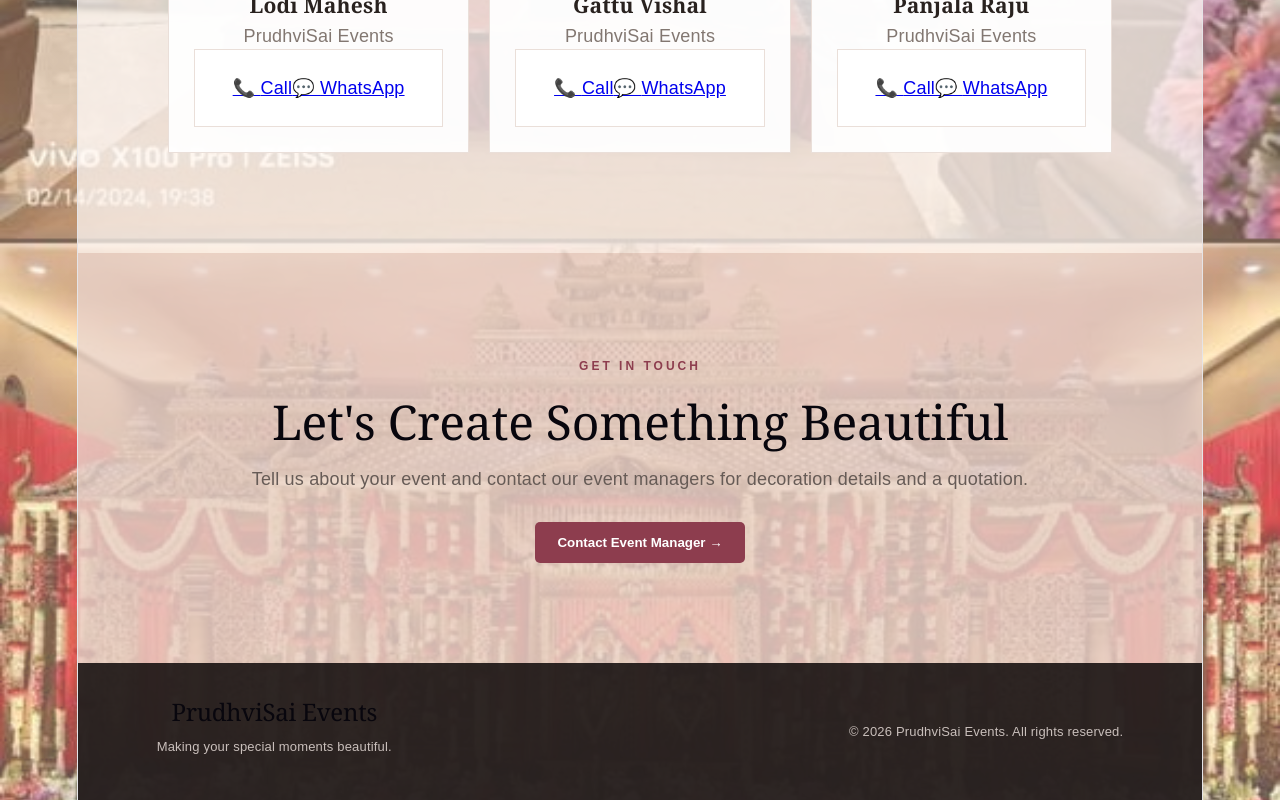
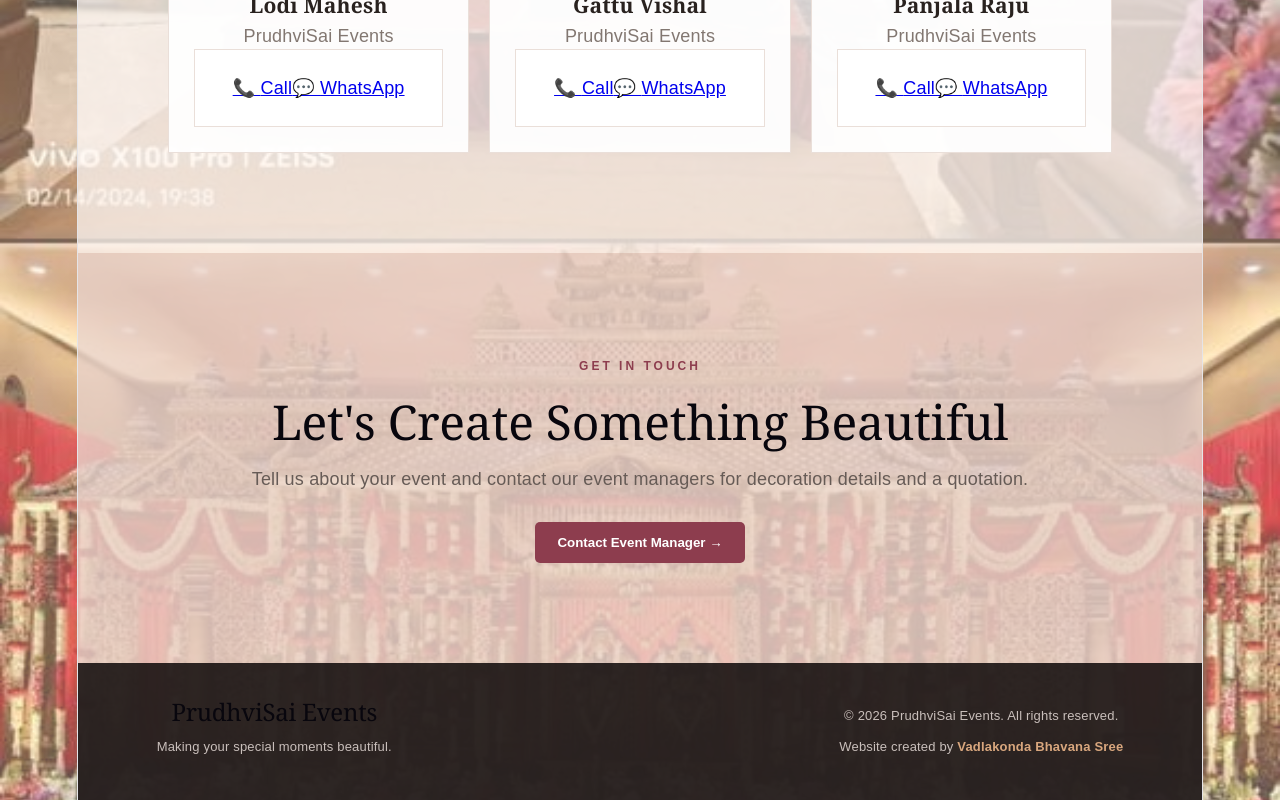
Before and after one commit to bhavanasreevadlakonda/prudhvisai-events, a React (Vite) app: page / in a window 1280 px wide. Shown: the part 4591-5391 px from the top of the page. Built offline with nearby package versions, Linux system fonts and the light colour scheme; no server answers.

Commit message:
Add website creator name

```diff
--- a/src/App.jsx
+++ b/src/App.jsx
@@ -1169,20 +1169,36 @@ function App() {
 
         </div>
 
-        <p>
-          {t.rights}
-        </p>
+        <div>
+
+          <p>
+            {t.rights}
+          </p>
+
+          <p>
+            Website created by{" "}
+            <strong>
+              Vadlakonda Bhavana Sree
+            </strong>
+          </p>
+
+        </div>
 
       </footer>
+
+
+      {/* ================================================= */}
+      {/* ================= ADMIN ROUTING ================= */}
+      {/* ================================================= */}
 
     </div>
   );
 }
 
 
-/* ================================================= */
-/* ================= ADMIN ROUTING ================= */
-/* ================================================= */
+// =================================================
+// ================= ADMIN ROUTING =================
+// =================================================
 
 function Root() {
 
```
